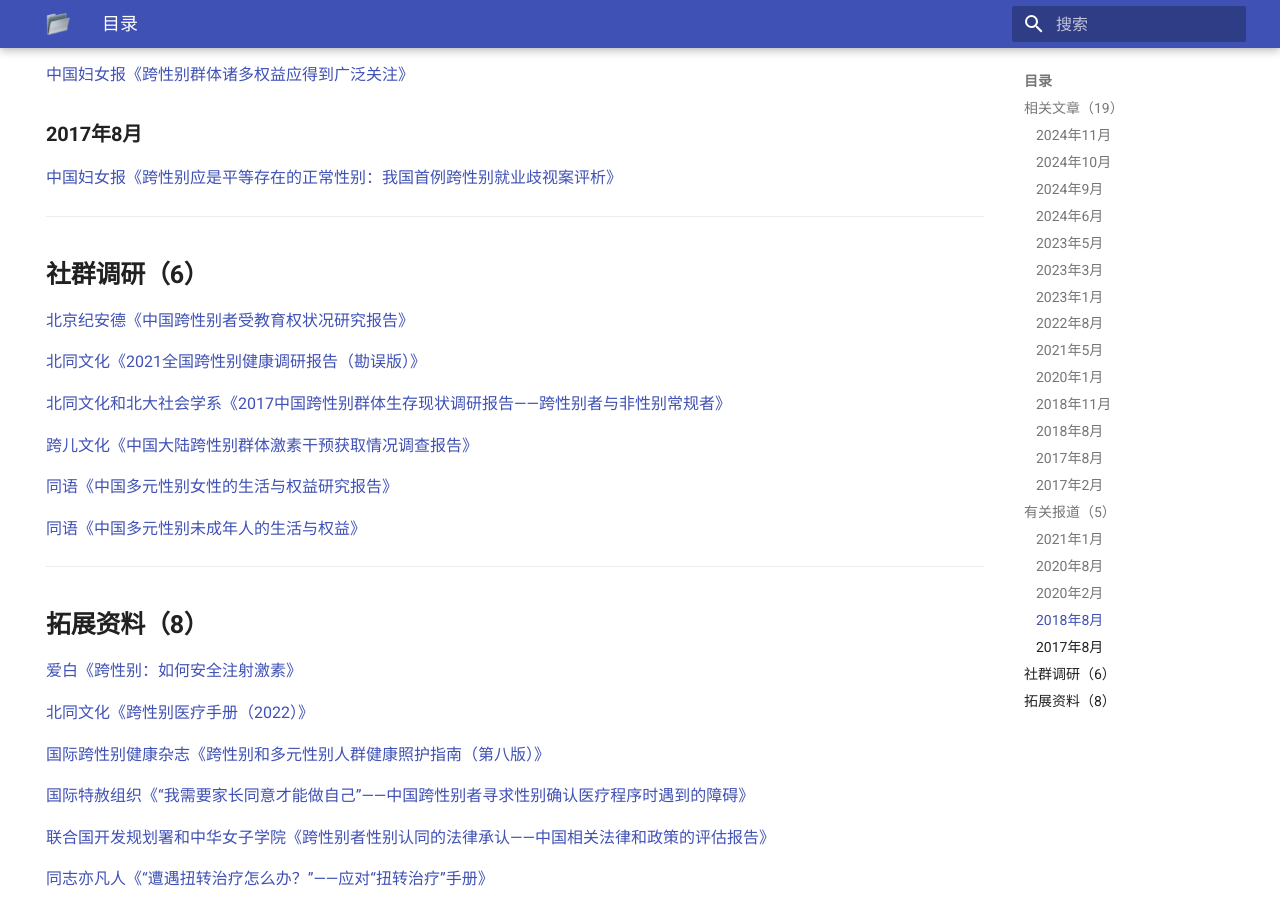
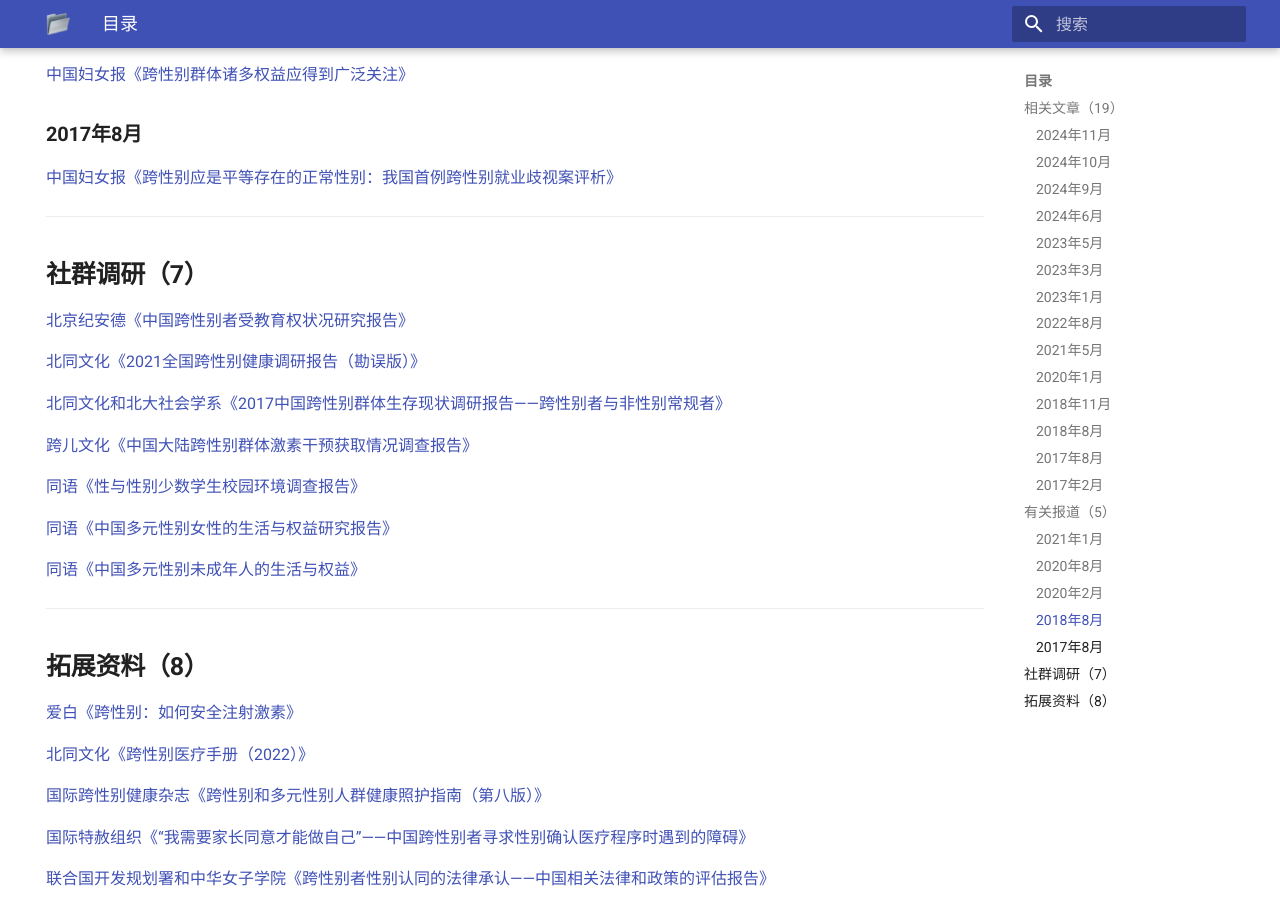
Before and after one commit to ChisakaKanako/docs, an MkDocs documentation site: the page built from docs/index.md, in a window 1280 px wide and 900 px high, scrolled down 2269 px. Built offline with MkDocs 1.6.1 and Material for MkDocs 9.7.7, drawn with Linux system fonts in a browser that asks for light colours.

Commit message:
上传文档

```diff
--- a/docs/index.md
+++ b/docs/index.md
@@ -99,7 +99,7 @@
 
 ---
 
-## 社群调研（6）
+## 社群调研（7）
 
 [北京纪安德《中国跨性别者受教育权状况研究报告》](https://data.transzh.org/pdf/北京纪安德《中国跨性别者受教育权状况研究报告》.pdf)
 
@@ -108,6 +108,8 @@
 [北同文化和北大社会学系《2017中国跨性别群体生存现状调研报告——跨性别者与非性别常规者》](https://data.transzh.org/pdf/北同文化和北大社会学系《2017中国跨性别群体生存现状调研报告——跨性别者与非性别常规者》.pdf)
 
 [跨儿文化《中国大陆跨性别群体激素干预获取情况调查报告》](https://data.transzh.org/pdf/跨儿文化《中国大陆跨性别群体激素干预获取情况调查报告》.pdf)
+
+[同语《性与性别少数学生校园环境调查报告》](https://data.transzh.org/pdf/同语《性与性别少数学生校园环境调查报告》.pdf)
 
 [同语《中国多元性别女性的生活与权益研究报告》](https://data.transzh.org/pdf/同语《中国多元性别女性的生活与权益研究报告》.pdf)
 
```
